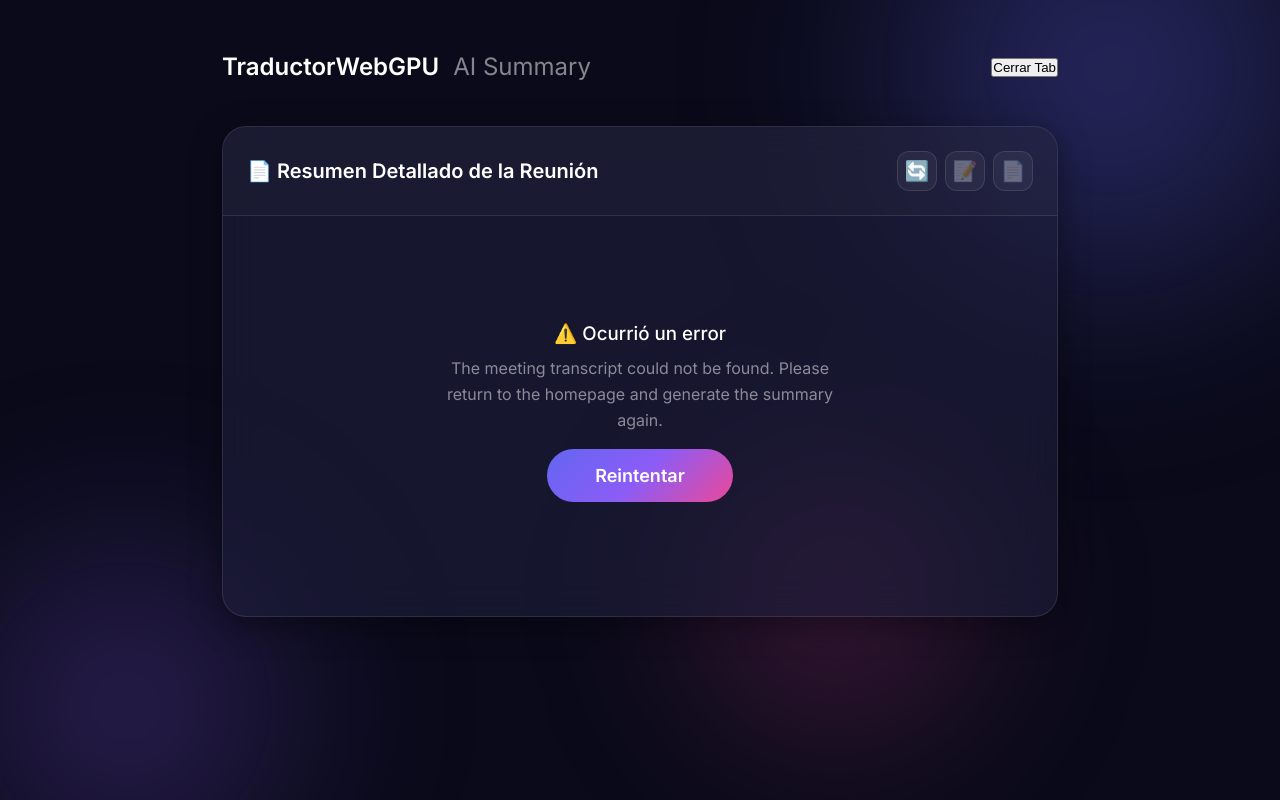
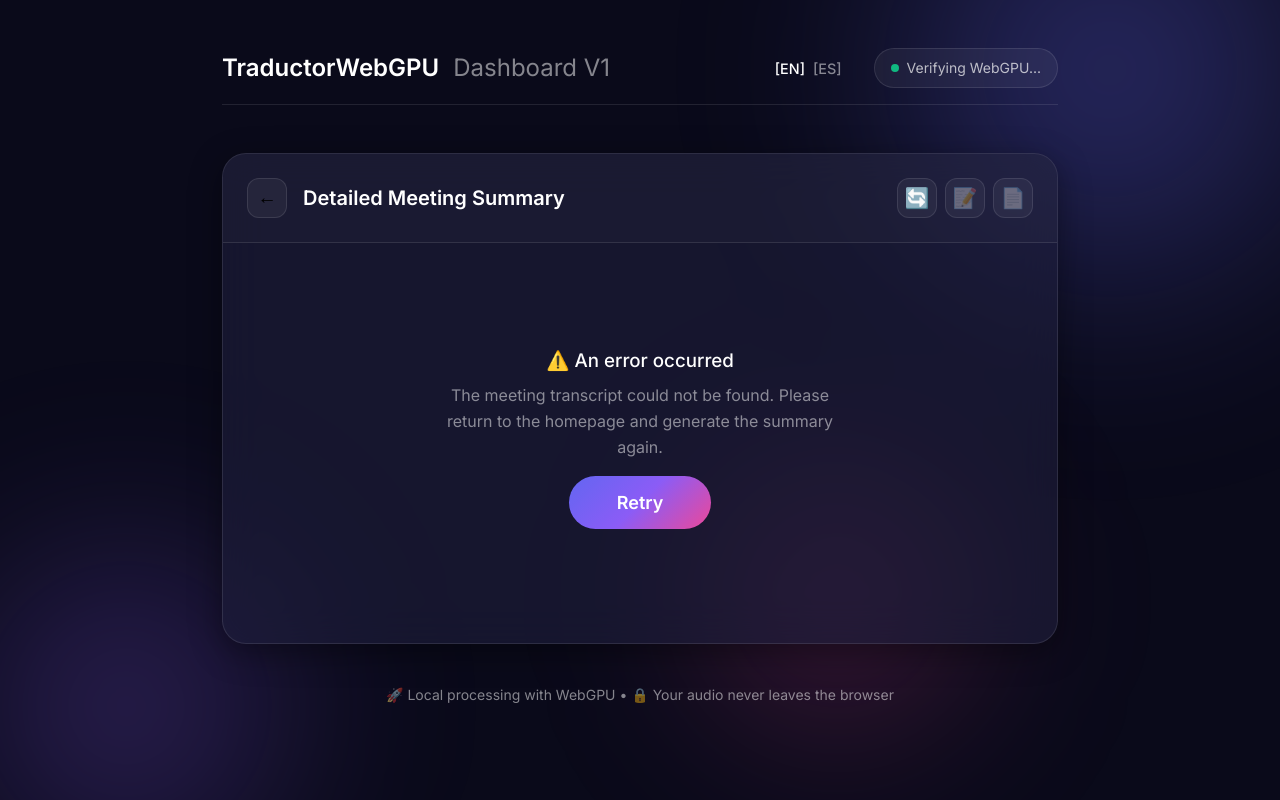
Before and after one commit to warrentalex26/Real-Time-Translator-WebGPU-Whisper, a website built with Vite: page pages/summary.html in a window 1280 px wide. Built offline with nearby package versions, Linux system fonts and the light colour scheme.

Commit message:
refactor: extract header and footer into reusable components and unify dynamic injection across pages

```diff
--- a/pages/summary.html
+++ b/pages/summary.html
@@ -3,7 +3,7 @@
 <head>
   <meta charset="UTF-8" />
   <meta name="viewport" content="width=device-width, initial-scale=1.0" />
-  <title>Resumen de Reunión | TraductorWebGPU</title>
+  <title>Meeting Summary | TraductorWebGPU</title>
   <meta name="theme-color" content="#1a1a2e" />
   <link rel="preconnect" href="https://fonts.googleapis.com" />
   <link rel="preconnect" href="https://fonts.gstatic.com" crossorigin />
@@ -21,26 +21,23 @@
 
     <!-- Main Container -->
     <main class="container summary-container">
-      <header class="header summary-header">
-        <div class="logo">
-          <h1>TraductorWebGPU <span class="version">AI Summary</span></h1>
-        </div>
-        <div class="header-controls">
-          <button id="btn-close" class="secondary-btn">Cerrar Tab</button>
-        </div>
-      </header>
+      <!-- Header Component Placeholder -->
+      <div id="app-header"></div>
 
       <section class="summary-card glass-card">
         <div class="summary-card-header">
-          <h2>📄 Resumen Detallado de la Reunión</h2>
+          <div style="display: flex; align-items: center; gap: var(--spacing-md);">
+            <button id="btn-close" class="icon-btn" title="Close Summary" data-i18n="close_summary_tooltip" style="font-size: 1.2rem;">←</button>
+            <h2 data-i18n="summary_title">📄 Detailed Meeting Summary</h2>
+          </div>
           <div class="summary-actions">
-            <button id="btn-regenerate" class="icon-btn" title="Regenerar Resumen" disabled>
+            <button id="btn-regenerate" class="icon-btn" title="Regenerate Summary" data-i18n="regenerate_tooltip" disabled>
               🔄
             </button>
-            <button id="btn-export-txt" class="icon-btn" title="Exportar a TXT" disabled>
+            <button id="btn-export-txt" class="icon-btn" title="Export to TXT" data-i18n="export_txt_tooltip" disabled>
               📝
             </button>
-            <button id="btn-export-doc" class="icon-btn" title="Exportar a Word" disabled>
+            <button id="btn-export-doc" class="icon-btn" title="Export to Word" data-i18n="export_word_tooltip" disabled>
               📄
             </button>
           </div>
@@ -49,14 +46,14 @@
         <div class="summary-content-wrapper">
           <div id="loading-state" class="loading-state">
             <div class="spinner"></div>
-            <h3>Generando resumen con Inteligencia Artificial...</h3>
-            <p>Esto puede tomar unos segundos dependiendo de la duración de tu reunión y del modelo seleccionado.</p>
+            <h3 data-i18n="generating_summary">Generating AI summary...</h3>
+            <p data-i18n="generating_note">This may take a few seconds depending on the meeting length and the selected model.</p>
           </div>
 
           <div id="error-state" class="error-state hidden">
-            <h3>⚠️ Ocurrió un error</h3>
-            <p id="error-message">No se pudo generar el resumen.</p>
-            <button id="btn-retry" class="primary-btn mt-md">Reintentar</button>
+            <h3>⚠️ <span data-i18n="error_title">An error occurred</span></h3>
+            <p id="error-message" data-i18n="error_default">Could not generate summary.</p>
+            <button id="btn-retry" class="primary-btn mt-md" data-i18n="retry">Retry</button>
           </div>
 
           <div id="summary-content" class="summary-content hidden">
@@ -64,6 +61,9 @@
           </div>
         </div>
       </section>
+
+      <!-- Footer Component Placeholder -->
+      <div id="app-footer"></div>
     </main>
   </div>
 
--- /dev/null
+++ b/src/components/Footer.js
@@ -0,0 +1,9 @@
+export function Footer() {
+  return `
+    <footer class="info-footer">
+      <p data-i18n="footer_info">
+        🚀 Local processing with WebGPU • 🔒 Your audio never leaves the browser
+      </p>
+    </footer>
+  `;
+}
--- /dev/null
+++ b/src/components/Header.js
@@ -0,0 +1,19 @@
+export function Header() {
+  return `
+    <header class="header">
+      <div class="logo">
+        <h1>TraductorWebGPU <span class="version">Dashboard V1</span></h1>
+      </div>
+      <div class="header-controls">
+        <div class="lang-display">
+          <span class="lang-text active" id="lang-en">[EN]</span>
+          <span class="lang-text" id="lang-es">[ES]</span>
+        </div>
+        <div class="status-badge ready" id="webgpu-status">
+          <span class="status-dot"></span>
+          <span class="status-text" data-i18n="verifying_webgpu">WebGPU Active</span>
+        </div>
+      </div>
+    </header>
+  `;
+}
--- a/src/i18n.js
+++ b/src/i18n.js
@@ -29,7 +29,19 @@ export const translations = {
     "no_transcript_error": "No transcript available yet. Start a recording first.",
     "empty_question_error": "Please type a question.",
     "ollama_connection_error": "Error connecting to Ollama: {error}\n\nMake sure Ollama is running:\n1. Install Ollama: https://ollama.ai\n2. Run: ollama run llama3.2\n3. Try again",
-    "download_tooltip": "Download transcript"
+    "download_tooltip": "Download transcript",
+    "summary_tooltip": "Generate AI Summary",
+    "close_summary_tooltip": "Close Summary",
+    "summary_title": "Detailed Meeting Summary",
+    "regenerate_tooltip": "Regenerate Summary",
+    "export_txt_tooltip": "Export to TXT",
+    "export_word_tooltip": "Export to Word",
+    "generating_summary": "Generating AI summary...",
+    "generating_note": "This may take a few seconds depending on the meeting length and the selected model.",
+    "error_title": "An error occurred",
+    "error_default": "Could not generate summary.",
+    "retry": "Retry",
+    "missing_transcript_error": "The meeting transcript could not be found. Please return to the homepage and generate the summary again."
   },
   es: {
     "title": "Traductor en Tiempo Real",
@@ -61,7 +73,19 @@ export const translations = {
     "no_transcript_error": "No hay transcripción disponible todavía. Inicia una grabación primero.",
     "empty_question_error": "Por favor, escribe una pregunta.",
     "ollama_connection_error": "Error al conectar con Ollama: {error}\n\nAsegúrate de que Ollama esté corriendo:\n1. Instala Ollama: https://ollama.ai\n2. Ejecuta: ollama run llama3.2\n3. Intenta de nuevo",
-    "download_tooltip": "Descargar transcripción"
+    "download_tooltip": "Descargar transcripción",
+    "summary_tooltip": "Generar Resumen con IA",
+    "close_summary_tooltip": "Cerrar Resumen",
+    "summary_title": "Resumen Detallado de la Reunión",
+    "regenerate_tooltip": "Regenerar Resumen",
+    "export_txt_tooltip": "Exportar a TXT",
+    "export_word_tooltip": "Exportar a Word",
+    "generating_summary": "Generando resumen con Inteligencia Artificial...",
+    "generating_note": "Esto puede tomar unos segundos dependiendo de la duración de tu reunión y del modelo seleccionado.",
+    "error_title": "Ocurrió un error",
+    "error_default": "No se pudo generar el resumen.",
+    "retry": "Reintentar",
+    "missing_transcript_error": "No se encontró la transcripción de la reunión. Por favor, vuelve a la página principal y genera el resumen nuevamente."
   }
 };
 
--- a/src/styles/_layout.scss
+++ b/src/styles/_layout.scss
@@ -86,6 +86,8 @@
   min-height: 100vh;
 }
 
+#app-header,
+#app-footer,
 .info-footer {
   grid-column: 1 / -1;
 }
--- a/src/summary.js
+++ b/src/summary.js
@@ -1,4 +1,14 @@
 import { generateSummary, getAIProvider } from './ai-chat.js';
+import { Header } from "./components/Header.js";
+import { Footer } from "./components/Footer.js";
+import { initI18n, t, getLanguage } from "./i18n.js";
+
+// Inject shared components first
+const appHeader = document.getElementById("app-header");
+const appFooter = document.getElementById("app-footer");
+if (appHeader) appHeader.innerHTML = Header();
+if (appFooter) appFooter.innerHTML = Footer();
+
 // We'll use marked to parse Markdown if available, otherwise fallback to simple regex
 // Let's implement a simple markdown parser for bold, headers, and lists
 function parseMarkdown(text) {
@@ -32,6 +42,8 @@ function parseMarkdown(text) {
 }
 
 document.addEventListener('DOMContentLoaded', () => {
+  initI18n(); // Initialize language for the injected header
+
   const loadingState = document.getElementById('loading-state');
   const errorState = document.getElementById('error-state');
   const summaryContent = document.getElementById('summary-content');
@@ -48,7 +60,7 @@ document.addEventListener('DOMContentLoaded', () => {
   const transcript = localStorage.getItem('temp_transcript_summary');
 
   if (!transcript) {
-    showError("The meeting transcript could not be found. Please return to the homepage and generate the summary again.");
+    showError(t("missing_transcript_error"));
     return;
   }
 
@@ -112,7 +124,8 @@ document.addEventListener('DOMContentLoaded', () => {
     const url = URL.createObjectURL(blob);
     const link = document.createElement('a');
     link.href = url;
-    link.download = `Resumen_Reunion_${formatDate()}.txt`;
+    const prefix = getLanguage() === "es" ? "Resumen_Reunion_" : "Meeting_Summary_";
+    link.download = `${prefix}${formatDate()}.txt`;
     link.click();
     URL.revokeObjectURL(url);
   }
@@ -121,10 +134,11 @@ document.addEventListener('DOMContentLoaded', () => {
     if (!rawSummaryText) return;
 
     // Create a basic HTML structure that Word can read
+    const docTitle = getLanguage() === "es" ? "Resumen de Reunión" : "Meeting Summary";
     const header = `<html xmlns:o='urn:schemas-microsoft-com:office:office'
           xmlns:w='urn:schemas-microsoft-com:office:word'
           xmlns='http://www.w3.org/TR/REC-html40'>
-          <head><meta charset='utf-8'><title>Resumen de Reunión</title></head><body>`;
+          <head><meta charset='utf-8'><title>${docTitle}</title></head><body>`;
     const footer = "</body></html>";
     const sourceHTML = header + summaryContent.innerHTML + footer;
 
@@ -135,7 +149,8 @@ document.addEventListener('DOMContentLoaded', () => {
     const url = URL.createObjectURL(blob);
     const link = document.createElement('a');
     link.href = url;
-    link.download = `Resumen_Reunion_${formatDate()}.doc`;
+    const prefix = getLanguage() === "es" ? "Resumen_Reunion_" : "Meeting_Summary_";
+    link.download = `${prefix}${formatDate()}.doc`;
     link.click();
     URL.revokeObjectURL(url);
   }
```
Also changed, not shown: index.html (+5 -22 lines), src/main.js (+8 -0 lines).
